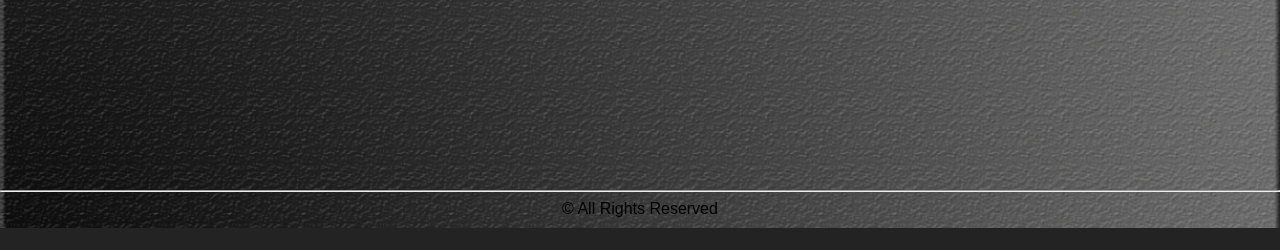
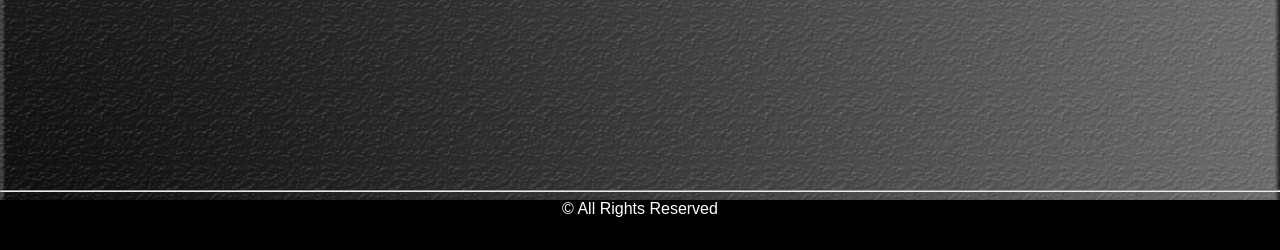
Before and after one commit to shivang1809/Downract, a PHP site: page / in a window 1280 px wide. Shown: the part 572-822 px from the top of the page. Before the commit the page ends 800 px from the top, so only its background shows below. Run offline with PHP 8.4, Linux system fonts and the light colour scheme.

Commit message:
Add files via upload

```diff
--- a/style.css
+++ b/style.css
@@ -3,6 +3,11 @@ body {
     font-family: Sans-Serif;
     margin: 0;
   }
+  footer{
+    background-color: black;
+    color: white;
+    height: 50px;
+}
 
   .menu-container {
     position: relative;
```
